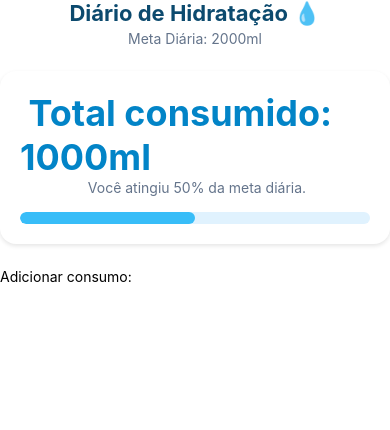
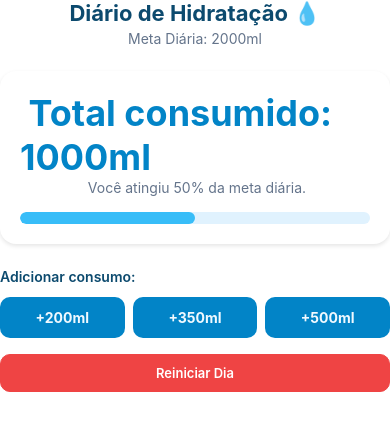
Before and after one commit to jenifer-goncalves/diario_hidratacao, a React Native app: screen / in a window 390 px wide. Shown: the top 430 px of the page. Built offline with nearby package versions, Linux system fonts and the light colour scheme.

Commit message:
ADD: Verificação do código actionbuttons e revisão dos styles

```diff
--- a/App.jsx
+++ b/App.jsx
@@ -26,3 +26,15 @@
 
     )
 };
+
+const styles = StyleSheet.create({
+  container: {
+    flex: 1,
+    backgroundColor: COLORS.background,
+  },
+  content: {
+    flex: 1,
+    padding: 24,
+    alignItems: 'center',
+  },
+});
--- a/src/components/ActionButtons.jsx
+++ b/src/components/ActionButtons.jsx
@@ -1,24 +1,29 @@
 import { View, Text, Pressable, StyleSheet } from "react-native";
+import { COLORS } from "../constants/colors";
 
-export function ActionButtons(){
+
+export function ActionButtons( {onAdd, onReset} ){
     return(
-        <View>
-            <Text>Adicionar consumo:</Text>
+        <View style={styles.container}>
+            <Text style={styles.label}>Adicionar consumo:</Text>
 
-            <View style={styles.container}>
-                <Pressable style={styles.botao}
-                    // onPress={onPressLearnMore}
-                    title="+200ml"
-                />
-                <Pressable style={styles.botao}
-                    // onPress={onPressLearnMore}
-                    title="+350ml"
-                />
-                <Pressable style={styles.botao}
-                    // onPress={onPressLearnMore}
-                    title="+500ml"
-                />
+            <View style={styles.buttonRow}>
+                <Pressable style={styles.button} onPress={() => onAdd(200)}>
+                    <Text style={styles.buttonText}>+200ml</Text>
+                </Pressable>
+
+                <Pressable style={styles.button} onPress={() => onAdd(350)}>
+                    <Text style={styles.buttonText}>+350ml</Text>
+                </Pressable>
+
+                <Pressable style={styles.button} onPress={() => onAdd(500)}>
+                    <Text style={styles.buttonText}>+500ml</Text>
+                </Pressable>
             </View>
+
+            <Pressable style={styles.resetButton} onPress={onReset}>
+                <Text style={styles.resetButtonText}>Reiniciar Dia</Text>
+            </Pressable>
         </View>
     )
 
@@ -26,11 +31,44 @@
 }
 
 const styles = StyleSheet.create({
-    container:{
-
-    },
-    botao:{
-        backgroundColor: '#1fb8e7',
-        borderRadius: '10%',
-    },
-})
+  container: {
+    width: '100%',
+  },
+  label: {
+    fontSize: 14,
+    fontWeight: '600',
+    color: COLORS.textMain,
+    marginBottom: 12,
+  },
+  buttonRow: {
+    flexDirection: 'row',
+    justifyContent: 'space-between',
+    gap: 8,
+    marginBottom: 16,
+  },
+  button: {
+    flex: 1,
+    backgroundColor: COLORS.primary,
+    paddingVertical: 12,
+    borderRadius: 10,
+    alignItems: 'center',
+  },
+  buttonText: {
+    color: COLORS.white,
+    fontWeight: 'bold',
+    fontSize: 14,
+  },
+  resetButton: {
+    backgroundColor: COLORS.danger,
+    borderWidth: 1,
+    borderColor: COLORS.danger,
+    paddingVertical: 10,
+    borderRadius: 10,
+    alignItems: 'center',
+  },
+  resetButtonText: {
+    color: COLORS.cardBg,
+    fontWeight: '600',
+    fontSize: 13,
+  },
+});
--- a/src/constants/colors.js
+++ b/src/constants/colors.js
@@ -6,5 +6,5 @@
     textMain: '#0c4a6e',
     textMuted: '#64748b',
     danger: '#ef4444',
-    white: '#fffff',
+    white: '#f0f9ff',
 };
```
